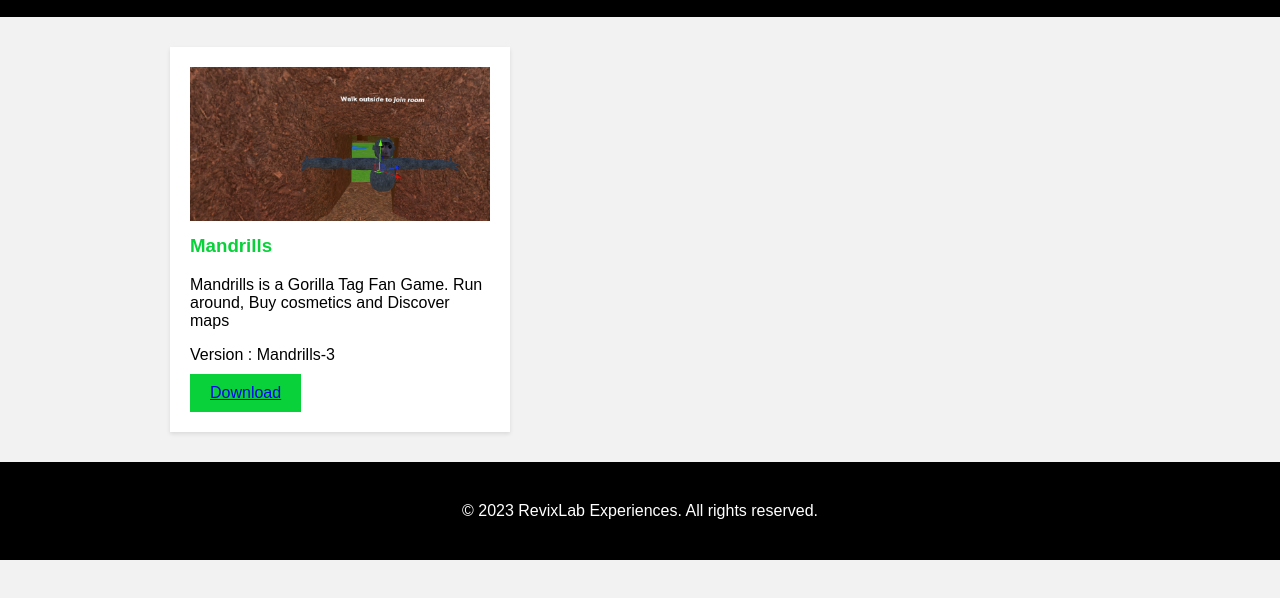
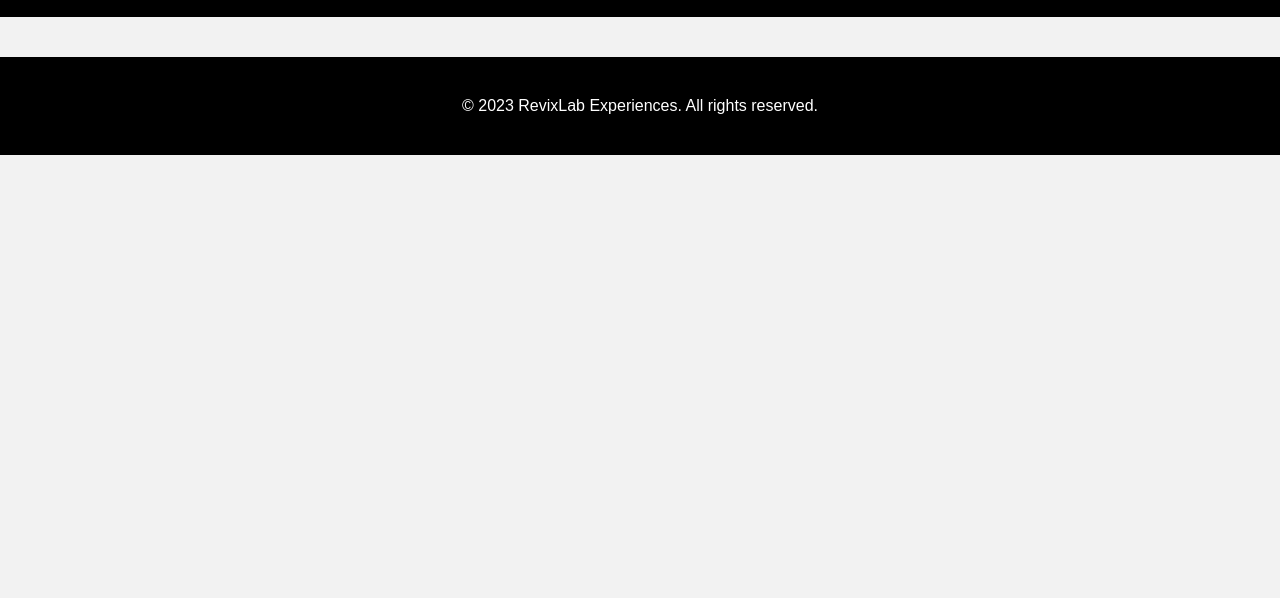
Before and after one commit to RevixOrg/RevixOrg, a plain HTML site: page RevixLab.html in a window 1280 px wide. Shown: the part 60-658 px from the top of the page. Drawn offline with Linux system fonts and the light colour scheme.

Commit message:
Update RevixLab.html

```diff
--- a/RevixLab.html
+++ b/RevixLab.html
@@ -76,13 +76,6 @@
   <div class="container">
 
 
-      <div class="app">
-        <img class="app-image" src="apps/Mandrills.PNG" alt="Bad Tag">
-        <h3>Mandrills</h3>
-        <p>Mandrills is a Gorilla Tag Fan Game. Run around, Buy cosmetics and Discover maps</p>
-        <p>Version : Mandrills-3</p>
-        <button class="download-button"><a href="https://www.mediafire.com/file/81xoqmcgakiogc7/Mandrills-3.apk/file">Download</a></button>
-      </div>
 
 
 
```
